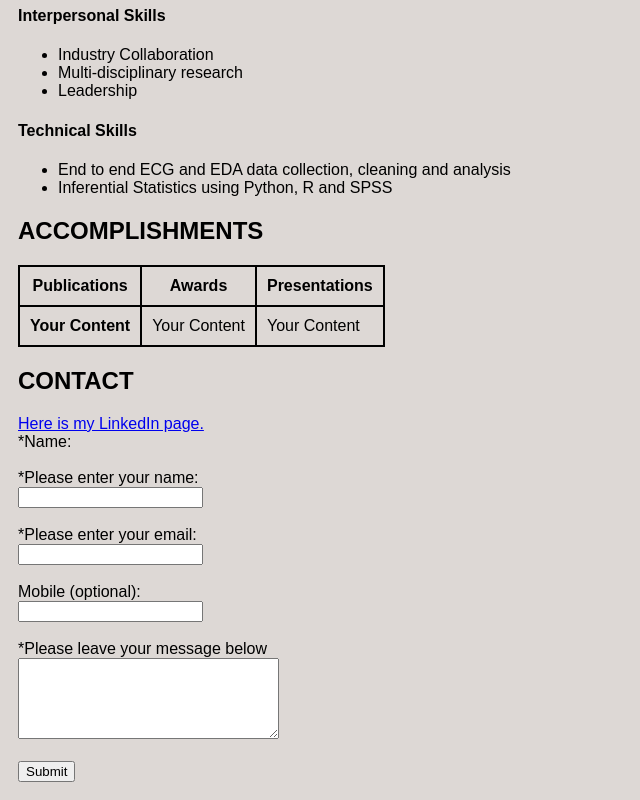
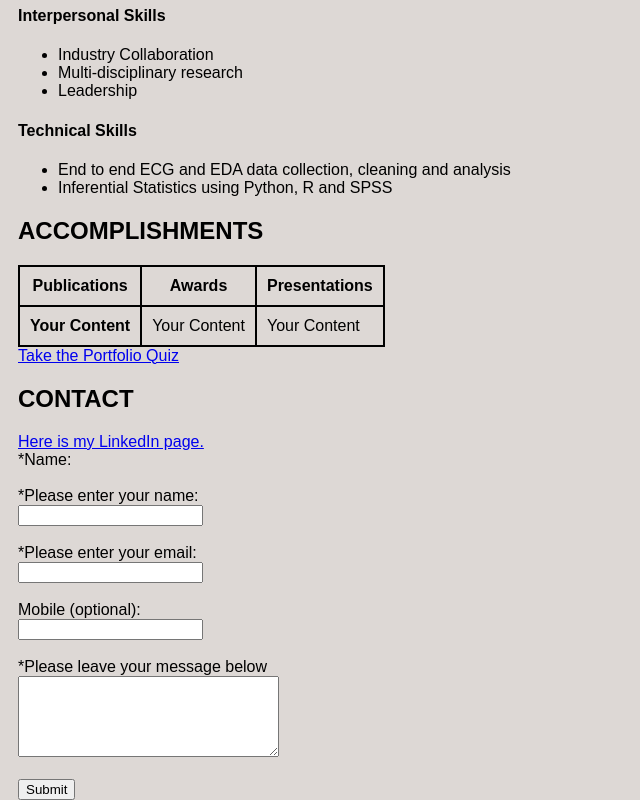
Before and after one commit to n11778971/n11778971.github.io., a plain HTML site: page index.html in a window 1280 px wide. Shown: the part 733-1533 px from the top of the page, without its empty margins (0-640 px from the left). Drawn offline with Linux system fonts and the light colour scheme.

Commit message:
Update index.html
Added quiz link to index.html

```diff
--- a/index.html
+++ b/index.html
@@ -65,6 +65,8 @@
             <td>Your Content</td>
         </tr>
     </table>
+    <!-- Add Quiz Link Here -->
+    <a href="quiz.html" target="_blank">Take the Portfolio Quiz</a>
 </div>
 <!-- Contact Section -->
 <div id="contactsection">
```
